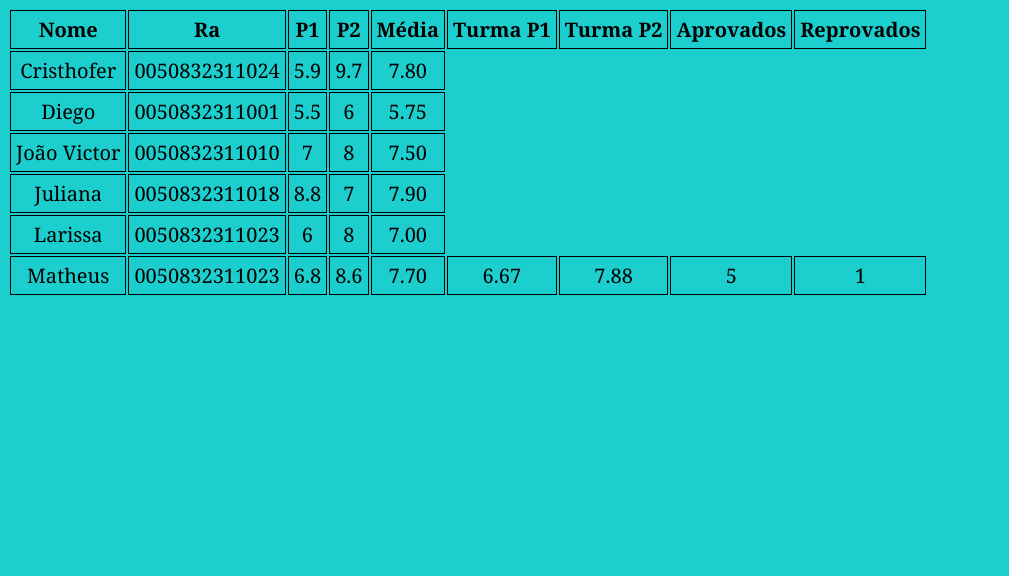
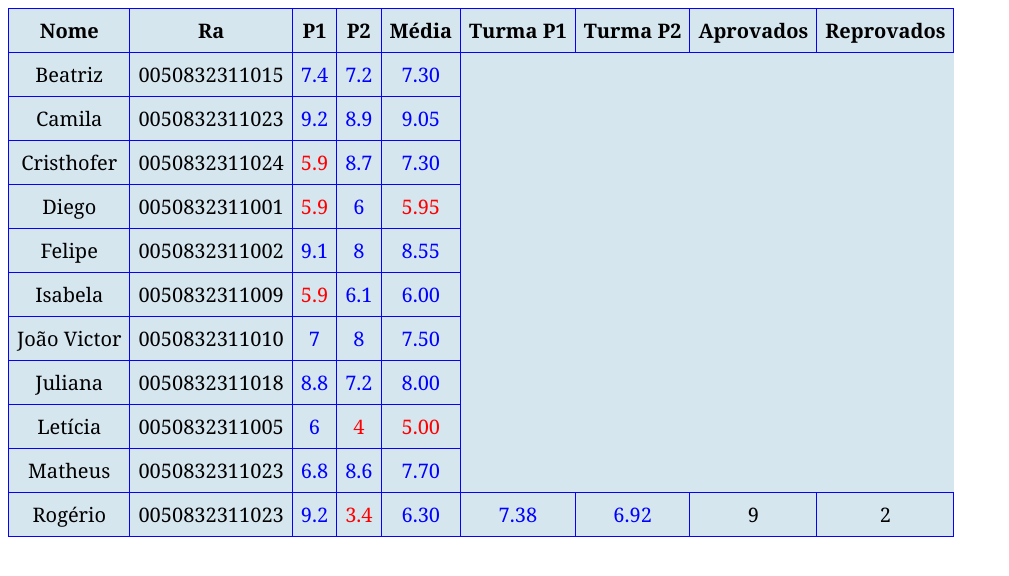
Before and after one commit to juliana-barazal/tabelaAlunos_js, a plain HTML site: page index.html in a window 1280 px wide. Shown: the whole page, without its empty margins (0-1009 px from the left). Drawn offline with Linux system fonts and the light colour scheme.

Commit message:
grade with colors

```diff
--- a/data.json
+++ b/data.json
@@ -1,8 +1,14 @@
 [
-    { "nome": "Cristhofer", "ra": "0050832311024", "P1": 5.9, "P2": 9.7},
-    { "nome": "Diego", "ra": "0050832311001", "P1": 5.5, "P2": 6},
+    { "nome": "Beatriz", "ra": "0050832311015", "P1": 7.4, "P2": 7.2},
+    { "nome": "Camila", "ra": "0050832311023", "P1": 9.2, "P2": 8.9},
+    { "nome": "Cristhofer", "ra": "0050832311024", "P1": 5.9, "P2": 8.7},
+    { "nome": "Diego", "ra": "0050832311001", "P1": 5.9, "P2": 6},
+    { "nome": "Felipe", "ra": "0050832311002", "P1": 9.1, "P2": 8},
+    { "nome": "Isabela", "ra": "0050832311009", "P1": 5.9, "P2": 6.1},
     { "nome": "João Victor", "ra": "0050832311010", "P1": 7, "P2": 8 },
-    { "nome": "Juliana", "ra": "0050832311018", "P1": 8.8, "P2": 7},
-    { "nome": "Larissa", "ra": "0050832311023", "P1": 6, "P2": 8},
-    { "nome": "Matheus", "ra": "0050832311023", "P1": 6.8, "P2": 8.6}
+    { "nome": "Juliana", "ra": "0050832311018", "P1": 8.8, "P2": 7.2},
+    { "nome": "Letícia", "ra": "0050832311005", "P1": 6, "P2": 4},
+    { "nome": "Matheus", "ra": "0050832311023", "P1": 6.8, "P2": 8.6},
+    { "nome": "Rogério", "ra": "0050832311023", "P1": 9.2, "P2": 3.4}
+
 ]
--- a/main.js
+++ b/main.js
@@ -1,5 +1,5 @@
 function gerarTabela(infos) {
-    var tabela =
+    let tabela =
         '<thead>' + '<tr>'
         + '<th>Nome</th>'
         + '<th>Ra</th>'
@@ -12,34 +12,43 @@ function gerarTabela(infos) {
         + '<th>Reprovados</th>'
         + '</tr>' + '</thead>' + '<tbody>';
 
-    let media = 0;
     let turmaP1 = 0;
     let turmaP2 = 0;
     let aprovados = 0;
     let reprovados = 0;
+
+
     for (let i in infos) {
         let media = (infos[i].P1 + infos[i].P2) / 2;
         turmaP1 += infos[i].P1 / infos.length;
+        let corP1 = infos[i].P1 >= 6 ? 'blue' :'red';
         turmaP2 += infos[i].P2 / infos.length;
-        tabela += '<tr>'
-            + '<td>' + infos[i].nome + '</td>'
-            + '<td>' + infos[i].ra + '</td>'
-            + '<td>' + infos[i].P1 + '</td>'
-            + '<td>' + infos[i].P2 + '</td>'
-            + '<td>' + media.toFixed(2) + '</td>'
+        let corP2 = infos[i].P2 >= 6 ? 'blue' :'red';
 
+        let corM = '';
         if(media>=6){
             aprovados ++;
+            corM = 'blue';
         }
 
         else{
             reprovados ++;
+            corM ='red';
         }
+
+        tabela += '<tr>'
+            + '<td>' + infos[i].nome + '</td>'
+            + '<td>' + infos[i].ra + '</td>'
+            + '<td style = "color:' + corP1 + '">' + infos[i].P1 + '</td>'
+            + '<td style = "color:' + corP2 + '">' + infos[i].P2 + '</td>'
+            + '<td style = "color:' + corM + '">' + media.toFixed(2) + '</td>'
     }
 
+    let corTP1 = turmaP1 >= 6? 'blue':'red';
+    let corTP2 = turmaP2 >=6? 'blue': 'red';
 
-    tabela += '<td>' + turmaP1.toFixed(2) + '</td>'
-    + '<td>' + turmaP2.toFixed(2) + '</td>'
+    tabela += '<td style = "color:'+ corTP1 +'">' + turmaP1.toFixed(2) + '</td>'
+    + '<td style = "color:' + corTP2 + '">' + turmaP2.toFixed(2) + '</td>'
     + '<td>' + aprovados + '</td>'
     + '<td>' + reprovados + '</td>'
     + '</tr></tbody>'
@@ -47,7 +56,7 @@ function gerarTabela(infos) {
     //cria a tabela no html
     var table = document.createElement('table');
 
-    //conteúdo que está na tabela
+    //aloca let tabela ao conteúdo que está na tabela
     table.innerHTML = tabela;
 
     //adicionar a tabela ao documento
--- a/style.css
+++ b/style.css
@@ -1,12 +1,16 @@
 body{
-    background-color: rgb(29, 206, 206);
     font-family:Cambria, Cochin, Georgia, Times, 'Times New Roman', serif;
     font-size: 20px;
-    text-align:center;
 }
 
 td, th{
-    border: 0.2px solid black;
+    border: 1.5px solid rgb(8, 0, 252);
     margin: 0 0;
-    padding: 5px;
+    padding: 8px;
 }
+
+table{
+    background-color: rgb(214, 230, 239);
+    border-collapse:collapse;
+    text-align:center;
+}
```
